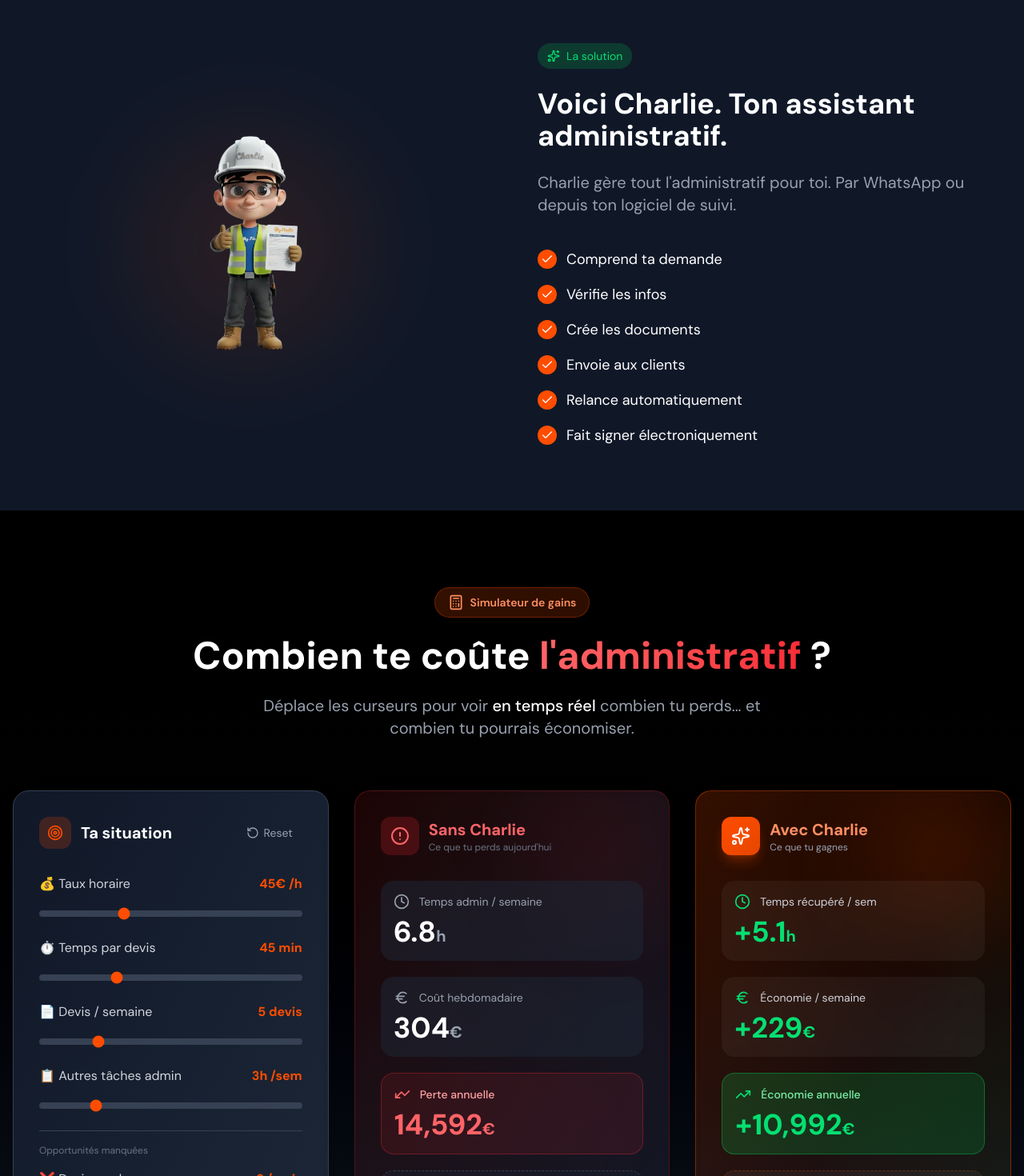
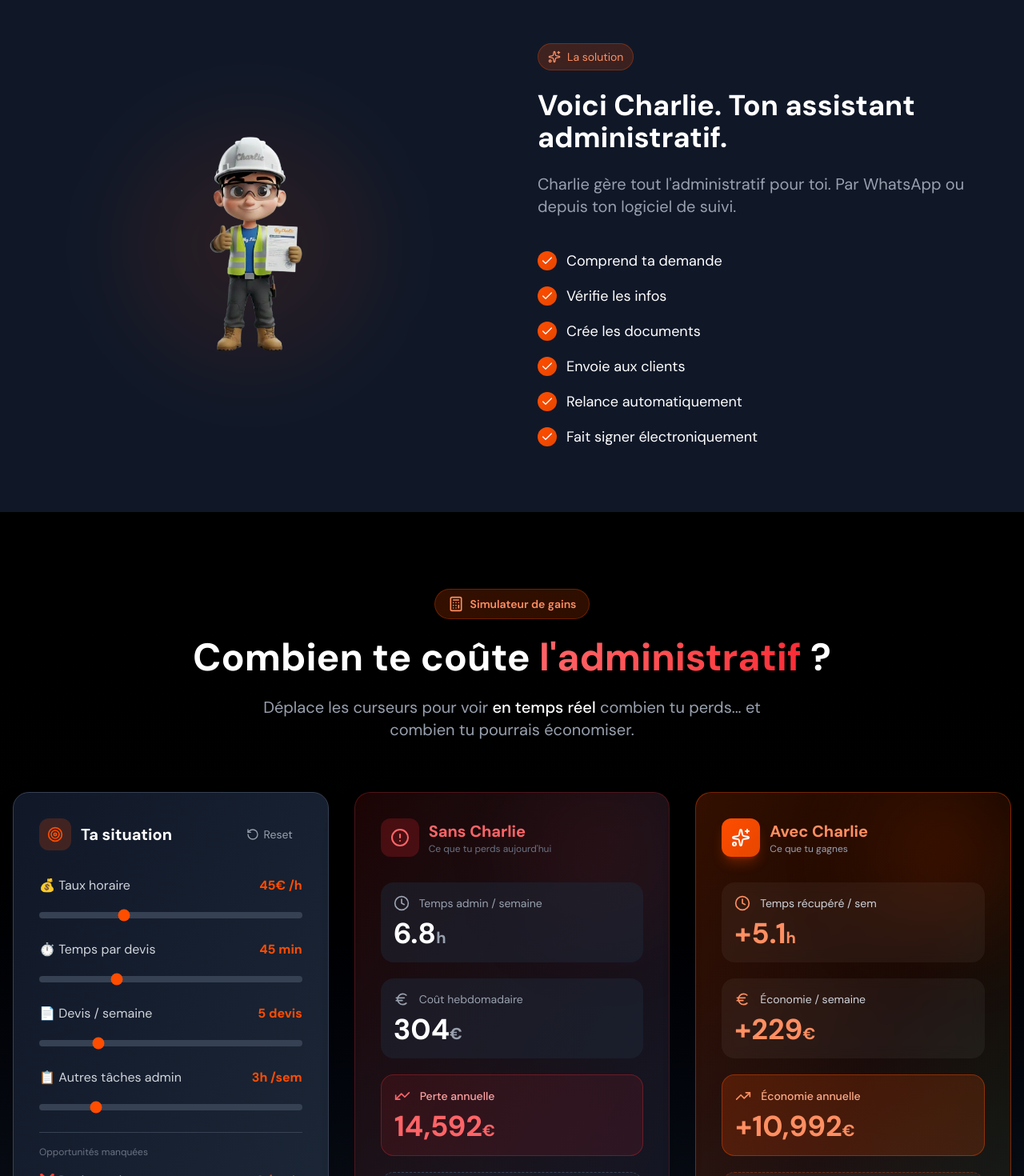
Before and after one commit to samir3508/MyCharlie, a Next.js app: page / in a window 1280 px wide. Shown: the part 1330-2800 px from the top of the page at 80% size. Built offline with nearby package versions, Linux system fonts and the light colour scheme.

Commit message:
style: Appliquer les couleurs noir et orange dégradé partout

```diff
--- a/src/app/page.tsx
+++ b/src/app/page.tsx
@@ -141,13 +141,13 @@ export default function HomePage() {
                     <NextImage src="/charlie-hero-v2.png" alt="Charlie - Assistant IA BTP" width={320} height={400} className="object-contain z-10" priority />
                   </div>
                   <motion.div className="absolute -right-16 top-4 bg-gray-900 border border-gray-700 rounded-xl p-3 shadow-xl z-20" animate={{ y: [0, -10, 0] }} transition={{ duration: 3, repeat: Infinity }}>
-                    <div className="flex items-center gap-2"><div className="w-8 h-8 rounded-full bg-green-500/20 flex items-center justify-center"><Send className="w-4 h-4 text-green-500" /></div><div><p className="text-xs font-medium">Devis envoyé</p><p className="text-xs text-gray-400">M. Dupont</p></div></div>
+                    <div className="flex items-center gap-2"><div className="w-8 h-8 rounded-full bg-orange-500/20 flex items-center justify-center"><Send className="w-4 h-4 text-orange-500" /></div><div><p className="text-xs font-medium">Devis envoyé</p><p className="text-xs text-gray-400">M. Dupont</p></div></div>
                   </motion.div>
                   <motion.div className="absolute -left-20 top-16 bg-gray-900 border border-gray-700 rounded-xl p-3 shadow-xl z-20" animate={{ y: [0, 10, 0] }} transition={{ duration: 3.5, repeat: Infinity }}>
                     <div className="flex items-center gap-2"><div className="w-8 h-8 rounded-full bg-orange-500/20 flex items-center justify-center"><Bell className="w-4 h-4 text-orange-500" /></div><div><p className="text-xs font-medium">Relance faite</p><p className="text-xs text-gray-400">Facture #1234</p></div></div>
                   </motion.div>
                   <motion.div className="absolute -right-20 bottom-24 bg-gray-900 border border-gray-700 rounded-xl p-3 shadow-xl z-20" animate={{ y: [0, -8, 0] }} transition={{ duration: 4, repeat: Infinity }}>
-                    <div className="flex items-center gap-2"><div className="w-8 h-8 rounded-full bg-blue-500/20 flex items-center justify-center"><MessageSquare className="w-4 h-4 text-blue-500" /></div><div><p className="text-xs font-medium">Nouveau message</p><p className="text-xs text-gray-400">Via WhatsApp</p></div></div>
+                    <div className="flex items-center gap-2"><div className="w-8 h-8 rounded-full bg-orange-500/20 flex items-center justify-center"><MessageSquare className="w-4 h-4 text-orange-500" /></div><div><p className="text-xs font-medium">Nouveau message</p><p className="text-xs text-gray-400">Via WhatsApp</p></div></div>
                   </motion.div>
                 </div>
               </div>
@@ -190,13 +190,13 @@ export default function HomePage() {
               <div className="absolute top-1/2 left-1/2 -translate-x-1/2 -translate-y-1/2 w-72 h-72 bg-orange-500/10 rounded-full blur-3xl"></div>
             </motion.div>
             <motion.div className="space-y-6 order-1 lg:order-2" initial={{ opacity: 0, x: 50 }} whileInView={{ opacity: 1, x: 0 }} viewport={{ once: true }}>
-              <div className="inline-flex items-center gap-2 px-3 py-1.5 rounded-full bg-green-500/20 text-green-400 text-sm"><Sparkles className="w-4 h-4" /><span>La solution</span></div>
+              <div className="inline-flex items-center gap-2 px-3 py-1.5 rounded-full bg-gradient-to-r from-orange-500/20 to-orange-600/20 text-orange-400 text-sm border border-orange-500/30"><Sparkles className="w-4 h-4" /><span>La solution</span></div>
               <h2 className="text-3xl sm:text-4xl font-bold">Voici Charlie. Ton assistant administratif.</h2>
               <p className="text-xl text-gray-400">Charlie gère tout l&apos;administratif pour toi. Par WhatsApp ou depuis ton logiciel de suivi.</p>
               <div className="space-y-4 pt-4">
                 {["Comprend ta demande", "Vérifie les infos", "Crée les documents", "Envoie aux clients", "Relance automatiquement", "Fait signer électroniquement"].map((item, index) => (
                   <motion.div key={index} className="flex items-center gap-3" initial={{ opacity: 0, x: 20 }} whileInView={{ opacity: 1, x: 0 }} viewport={{ once: true }} transition={{ delay: index * 0.1 }}>
-                    <div className="w-6 h-6 rounded-full bg-orange-500 flex items-center justify-center"><Check className="w-4 h-4 text-white" /></div>
+                    <div className="w-6 h-6 rounded-full bg-gradient-to-br from-orange-500 to-orange-600 flex items-center justify-center"><Check className="w-4 h-4 text-white" /></div>
                     <span className="text-lg">{item}</span>
                   </motion.div>
                 ))}
@@ -312,24 +312,24 @@ export default function HomePage() {
                 <div className="space-y-5">
                   <div className="bg-white/5 rounded-2xl p-4 backdrop-blur-sm">
                     <div className="flex items-center gap-3 mb-2">
-                      <Clock className="w-5 h-5 text-green-400" />
+                      <Clock className="w-5 h-5 text-orange-400" />
                       <p className="text-gray-300 text-sm">Temps récupéré / sem</p>
                     </div>
-                    <p className="text-4xl font-bold text-green-400">+{tempsRecupere}<span className="text-xl">h</span></p>
+                    <p className="text-4xl font-bold text-orange-400">+{tempsRecupere}<span className="text-xl">h</span></p>
                   </div>
                   <div className="bg-white/5 rounded-2xl p-4 backdrop-blur-sm">
                     <div className="flex items-center gap-3 mb-2">
-                      <Euro className="w-5 h-5 text-green-400" />
+                      <Euro className="w-5 h-5 text-orange-400" />
                       <p className="text-gray-300 text-sm">Économie / semaine</p>
                     </div>
-                    <p className="text-4xl font-bold text-green-400">+{economieSemaine}<span className="text-xl">€</span></p>
+                    <p className="text-4xl font-bold text-orange-400">+{economieSemaine}<span className="text-xl">€</span></p>
                   </div>
-                  <div className="bg-gradient-to-r from-green-500/20 to-green-600/20 rounded-2xl p-4 border border-green-500/40">
+                  <div className="bg-gradient-to-r from-orange-500/20 to-orange-600/20 rounded-2xl p-4 border border-orange-500/40">
                     <div className="flex items-center gap-3 mb-2">
-                      <TrendingUp className="w-5 h-5 text-green-400" />
-                      <p className="text-green-300 text-sm font-medium">Économie annuelle</p>
+                      <TrendingUp className="w-5 h-5 text-orange-400" />
+                      <p className="text-orange-300 text-sm font-medium">Économie annuelle</p>
                     </div>
-                    <p className="text-4xl font-bold text-green-400">+{economieAn.toLocaleString()}<span className="text-xl">€</span></p>
+                    <p className="text-4xl font-bold text-orange-400">+{economieAn.toLocaleString()}<span className="text-xl">€</span></p>
                   </div>
                   <div className="bg-white/5 rounded-2xl p-4 backdrop-blur-sm border border-dashed border-orange-500/30">
                     <p className="text-gray-400 text-sm mb-1">+ Devis récupérés / mois</p>
@@ -342,24 +342,24 @@ export default function HomePage() {
           </div>
 
           <motion.div className="mt-10 grid md:grid-cols-2 gap-6" initial={{ opacity: 0, y: 20 }} whileInView={{ opacity: 1, y: 0 }} viewport={{ once: true }} transition={{ delay: 0.3 }}>
-            <div className="bg-gradient-to-r from-blue-500/10 to-blue-600/10 rounded-2xl p-6 border border-blue-500/30 flex items-center gap-5">
-              <div className="w-16 h-16 rounded-2xl bg-blue-500/20 flex items-center justify-center">
-                <Calendar className="w-8 h-8 text-blue-400" />
+            <div className="bg-gradient-to-r from-orange-500/10 to-orange-600/10 rounded-2xl p-6 border border-orange-500/30 flex items-center gap-5">
+              <div className="w-16 h-16 rounded-2xl bg-gradient-to-br from-orange-500/20 to-orange-600/20 flex items-center justify-center">
+                <Calendar className="w-8 h-8 text-orange-400" />
               </div>
               <div>
                 <p className="text-gray-400 text-sm mb-1">Temps récupéré chaque mois</p>
                 <p className="text-4xl font-bold text-white">{Math.round(tempsRecupere * 4)}<span className="text-xl text-gray-400">h</span></p>
-                <p className="text-xs text-blue-400 mt-1">→ {Math.round(tempsRecupere * 4 / 8)} jours de travail en plus</p>
+                <p className="text-xs text-orange-400 mt-1">→ {Math.round(tempsRecupere * 4 / 8)} jours de travail en plus</p>
               </div>
             </div>
-            <div className="bg-gradient-to-r from-orange-500/20 to-green-500/20 rounded-2xl p-6 border border-orange-500/40 flex items-center gap-5">
-              <div className="w-16 h-16 rounded-2xl bg-gradient-to-br from-orange-500 to-green-500 flex items-center justify-center shadow-lg">
+            <div className="bg-gradient-to-r from-orange-500/20 to-orange-600/20 rounded-2xl p-6 border border-orange-500/40 flex items-center gap-5">
+              <div className="w-16 h-16 rounded-2xl bg-gradient-to-br from-orange-500 to-orange-600 flex items-center justify-center shadow-lg shadow-orange-500/30">
                 <Euro className="w-8 h-8 text-white" />
               </div>
               <div>
                 <p className="text-gray-400 text-sm mb-1">Économie totale par an</p>
-                <p className="text-4xl font-bold bg-gradient-to-r from-orange-400 to-green-400 bg-clip-text text-transparent">{economieTotaleAn.toLocaleString()}€</p>
-                <p className="text-xs text-green-400 mt-1">Temps + devis récupérés</p>
+                <p className="text-4xl font-bold bg-gradient-to-r from-orange-400 to-orange-500 bg-clip-text text-transparent">{economieTotaleAn.toLocaleString()}€</p>
+                <p className="text-xs text-orange-400 mt-1">Temps + devis récupérés</p>
               </div>
             </div>
           </motion.div>
@@ -403,7 +403,7 @@ export default function HomePage() {
         <div className="max-w-7xl mx-auto">
           <div className="grid lg:grid-cols-2 gap-12 items-center">
             <motion.div className="space-y-6" initial={{ opacity: 0, x: -50 }} whileInView={{ opacity: 1, x: 0 }} viewport={{ once: true }}>
-              <div className="inline-flex items-center gap-2 px-3 py-1.5 rounded-full bg-blue-500/20 text-blue-400 text-sm"><Calendar className="w-4 h-4" /><span>Notification quotidienne</span></div>
+              <div className="inline-flex items-center gap-2 px-3 py-1.5 rounded-full bg-gradient-to-r from-orange-500/20 to-orange-600/20 text-orange-400 text-sm border border-orange-500/30"><Calendar className="w-4 h-4" /><span>Notification quotidienne</span></div>
               <h2 className="text-3xl sm:text-4xl font-bold">Chaque matin, Charlie fait le point pour toi</h2>
               <p className="text-xl text-gray-400">Tout est configurable : fréquence, types d&apos;alertes, confirmation obligatoire ou action automatique.</p>
               <div className="flex flex-wrap gap-4">
```
